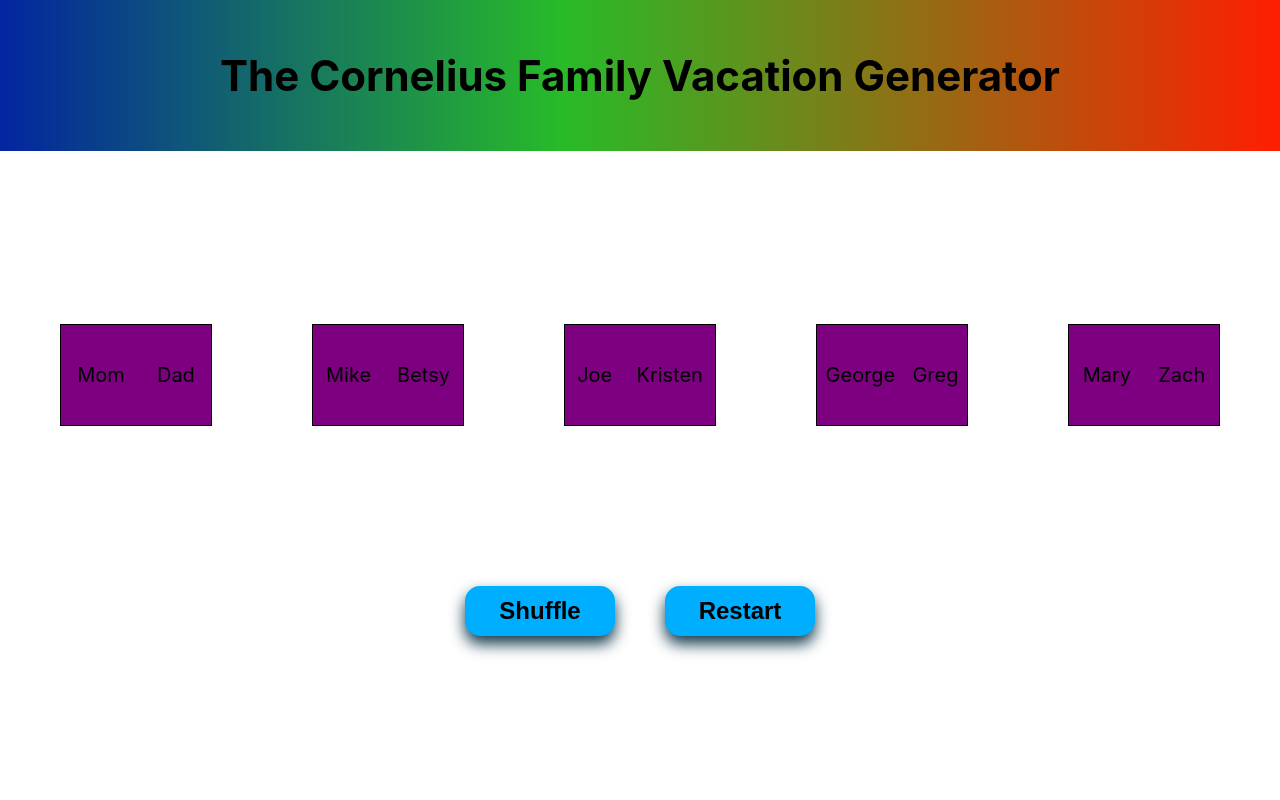
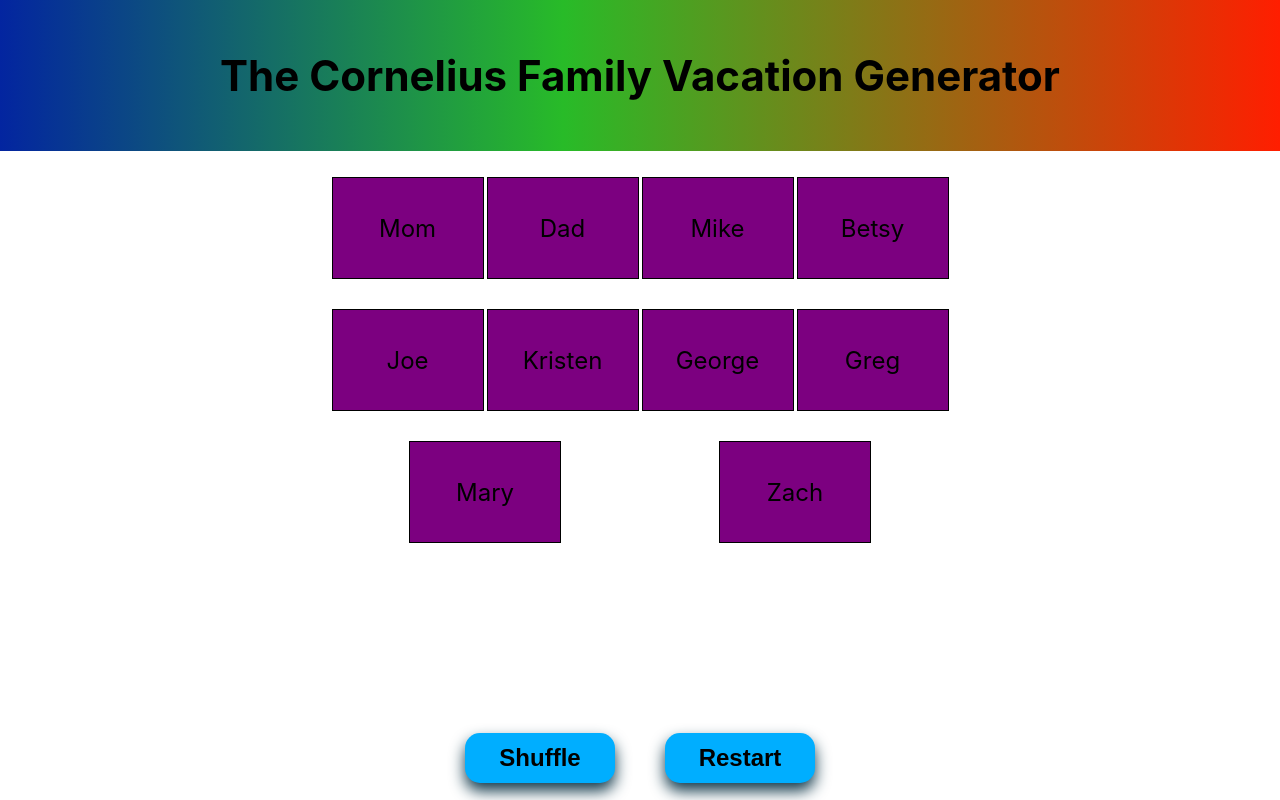
Before and after one commit to jcorn2/vacationPairs, a React (Create React App) app in the folder vacation/: page / in a window 1280 px wide. Built offline with nearby package versions, Linux system fonts and the light colour scheme.

Commit message:
Created person component

```diff
--- a/vacation/src/components/pairGenerator/PairGenerator.css
+++ b/vacation/src/components/pairGenerator/PairGenerator.css
@@ -3,13 +3,14 @@
     top: 50%;
     left: 50%;
     transform: translate(-50%, -50%);
-    width: 100%;
+    width: 50%;
 }
 
 .PairGenerator-Pairs {
     display: flex;
     justify-content: space-around;
     padding: 10px;
+    flex-wrap: wrap;
 }
 
 .PairGenerator-Button-Container {
--- a/vacation/src/components/pairGenerator/PairGenerator.jsx
+++ b/vacation/src/components/pairGenerator/PairGenerator.jsx
@@ -1,5 +1,5 @@
 import React, { useState } from 'react';
-import Pair from './pair/Pair';
+import Person from './person/Person';
 import './PairGenerator.css';
 
 const intialPeople = ['Mom', 'Dad', 'Mike', 'Betsy', 'Joe', 'Kristen', 'George', 'Greg', 'Mary', 'Zach'];
@@ -11,12 +11,9 @@ function PairGenerator() {
         <div className="PairGenerator-Container">
             <div className="PairGenerator-Pairs">
                 {
-                    people.reduce((result, value, index, array) => {
-                        if (index % 2 === 0) {
-                            result.push(array.slice(index, index + 2));
-                        }
-                        return result;
-                    }, []).map((persons, index) => <Pair key={index} names={persons} />)
+                    people.map((person) => (
+                        <Person name={person} key={person} />
+                    ))
                 }
             </div>
             <div className="PairGenerator-Button-Container">
--- /dev/null
+++ b/vacation/src/components/pairGenerator/person/Person.css
@@ -0,0 +1,16 @@
+.Person-container {
+    border: 1px solid black;
+    width: 150px;
+    height: 100px;
+    font-size: 1.5em;
+    position: relative;
+    background: rgb(124, 0, 128);
+    margin-bottom: 30px;
+}
+
+.Person {
+    position: absolute;
+    top: 50%;
+    left: 50%;
+    transform: translate(-50%, -50%);
+}
--- /dev/null
+++ b/vacation/src/components/pairGenerator/person/Person.jsx
@@ -0,0 +1,12 @@
+import React from 'react';
+import './Person.css';
+
+function Person(props) {
+    return (
+        <div className="Person-container">
+            <span className="Person">{props.name}</span>
+        </div>
+    );
+}
+
+export default Person;
```
